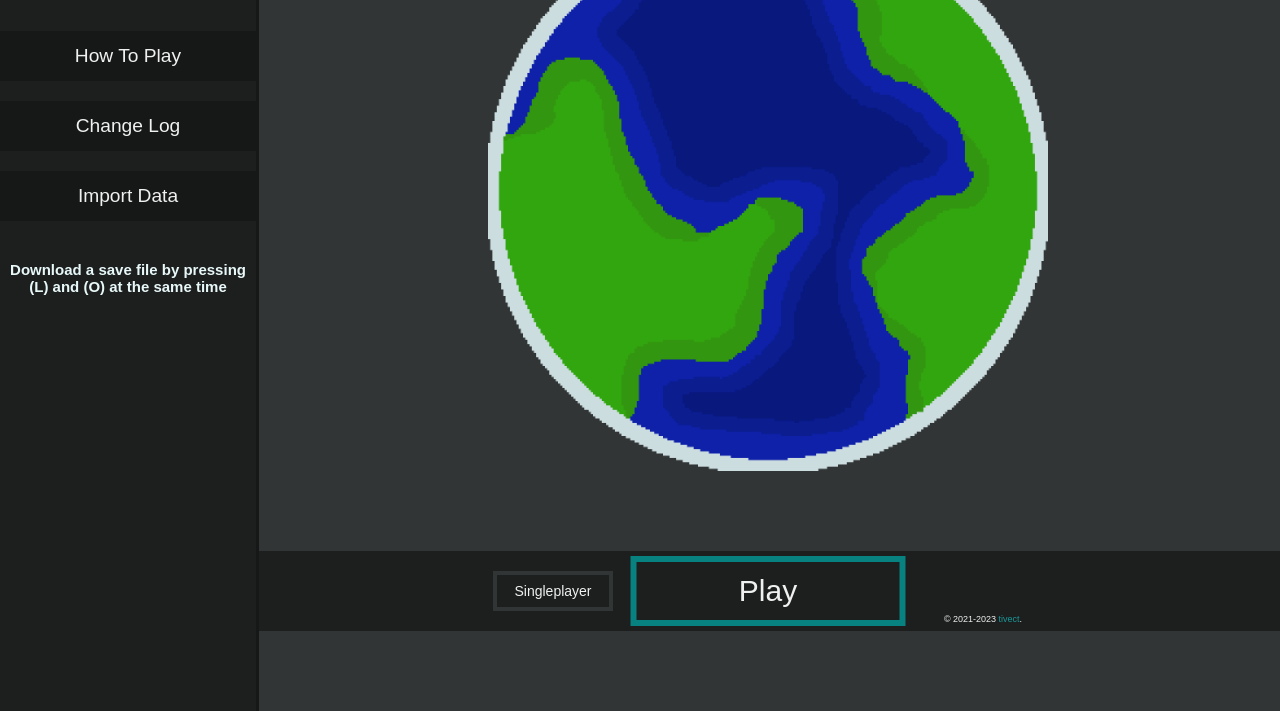
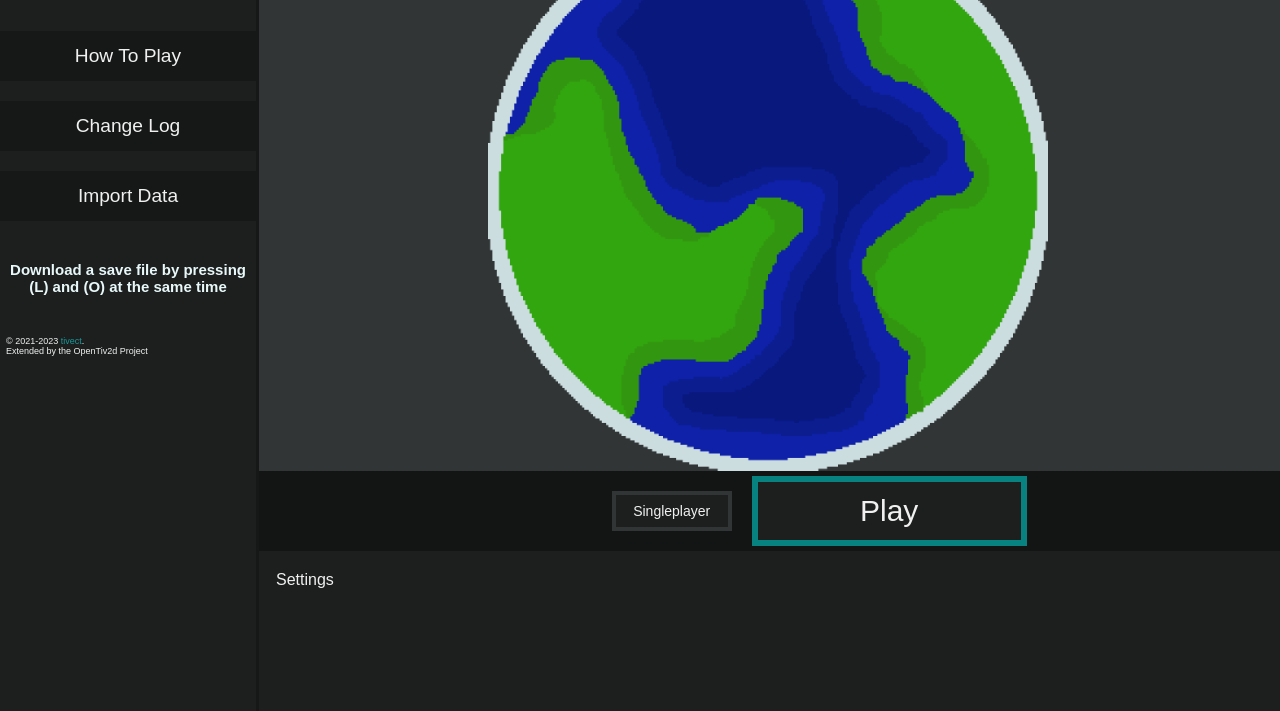
Before and after one commit to Twovect/OpenTiv2d, a plain HTML site: page index.html in a window 1280 px wide. Shown: the part 89-800 px from the top of the page. Drawn offline with Linux system fonts and the light colour scheme.

Commit message:
feat: improve homepage

```diff
--- a/index.html
+++ b/index.html
@@ -2,7 +2,8 @@
 <html>
 
 <!-- Mirrored from game.tivect.com/ by HTTrack Website Copier/3.x [XR&CO'2014], Sun, 29 Jun 2025 22:49:53 GMT -->
-<!-- Later extended -->
+<!-- Originally developed by AMC45 from 2021-2023 -->
+<!-- Later extended by the OpenTiv2d Project starting 2025/06/29 -->
 <head class="noScrollBar">
         <title>tivect</title>
         <meta name="description" content="2D Free Explore Game. Singeplayer & Multiplayer. PvP, PvE, Build.">
@@ -19,6 +20,7 @@
         <link rel="icon" type="image/png" href="icon.png">
     </head>
     <body class="noScrollBar">
+        <div class="bodysplit">
             <div id="menu">
                 <h1 id="menuTtl">tivect</h1>
                 <a href="https://tivect.com/howto.html"><button class="menuButton">How To Play</button></a>
@@ -27,18 +29,31 @@
                 <h1 id="htd">Download a save file by pressing (L) and (O) at the same time</h1>
                 <h1 id="note"></h1>
                 <a hidden="hidden" id="downloadSave" download="world.tivect"></a>
-            <input hidden="hidden" id="saveFile" type="file" onchange=readSave()>
+                <!-- <input hidden="hidden" id="saveFile" type="file" onchange=readSave()> -->
+                <div>
+                    <button id="copyright">
+                        &copy; 2021-2023 <a id="site"href="https://tivect.com/">tivect</a>.
+                        <br>Extended by the OpenTiv2d Project
+                    </button>
+                </div>
             </div>
             <div id="mainScreen">
                 <div id="launcher">
                     <div id="offline">
                         <div id="logoImg"></div>
                     </div>
+                    <div id="bottomMenu">
                         <div id="startBar">
                             <div id="startButtons">
                                 <button id="gameMode">Singleplayer</button>
                                 <button id="start">Play</button>
-                        <button id="copyright">&copy; 2021-2023 <a id="site"href="https://tivect.com/">tivect</a>.</button>
+                            </div>
+                        </div>
+                        <div id="settings">
+                            <div id="innersettings">
+                                Settings
+                            </div>
+                        </div>
                     </div>
                 </div>
             </div>
--- a/launcher.css
+++ b/launcher.css
@@ -1,6 +1,8 @@
 body,html{margin:0; height:100%; width:100%; overflow: hidden;}
 body{
     background-color:#313535;
+    font-family: sans-serif;
+    color: #f0f0f0;
 }
 .noScrollBar::-webkit-scrollbar{
     width: 0%;
@@ -17,32 +19,57 @@ body{
     cursor:pointer;
     color:#088181;
 }
+.bodysplit {
+    display: flex;
+    flex-direction: row;
+}
 #launcher{
     position:relative;
     width: auto;
     height:100%;
+    display: flex;
+    flex-direction: column;
+}
+#bottomMenu{
+    width:100%;
+    flex-grow: 1;
+    background-color:#1d1f1f;
+    display: flex;
+    flex-direction: column;
+    align-items: center;
+    justify-content: center;
 }
 #startBar{
-    position:absolute;
-    width:100%;
-    height:80px;
-    background-color:#1d1f1f;
-    top:80%;
+    width: 100%;
+    background-color: #131414;
+    height: 80px;
+    display: flex;
     align-items: center;
+    justify-content: center;
+}
+#settings{
+    width: 100%;
+    flex-grow: 1;
+    flex-shrink: 0;
+    display: flex;
+    flex-direction: column;
+    justify-content: left;
+    align-items: flex-start;
+    text-align: left;
+    /*padding: 10px;
+    padding-left: 20px;*/
+}
+#innersettings{
+    padding: 20px;
 }
 #start{
-    position: absolute;
     height:70px;
     width:275px;
     background-color:#1d1f1f;
     border:6px solid #088181;
-    transform:translateX(-50%);
-    left:50%;
-    top:5px;
     color:#f0f0f0;
     font-size:30px;
     font-weight: 200px;
-    font-family: sans-serif;
     outline: none;
 }
 #start:hover{
@@ -55,15 +82,14 @@ body{
     border-color:#d3d3d3;
 }
 #gameMode{
-    position: absolute;
-    transform:translateX(-50%);
+    /*position: absolute;
+    transform:translateX(-50%);*/
     width:120px;
     height:40px;
     top:20px;
     background-color: #1d1f1f;
     color:#f0f0f0;
     border:solid 4px #313535;
-    font-family: sans-serif;
     font-size: 14px;
     font-weight: 200px;
     outline: none;
@@ -77,15 +103,14 @@ body{
     border-color: #1d1f1f;
 }
 #startButtons{
-    position:absolute;
-    transform:translateX(-50%);
-    left:50%;
-    width:430px;
+    display: flex;
+    flex-direction: row;
+    justify-content: center;
+    gap: 20px;
+    align-items: center;
+    margin-left: 10%;
 }
 #offline{
-    position:absolute;
-    transform:translateX(-50%);
-    left:50%;
     width:100%;
     height:70%;
 }
@@ -97,10 +122,6 @@ body{
     height:70%;
 }
 #logoImg{
-    position:absolute;
-    transform:translateX(-50%);
-    left:50%;
-    width:100%;
     background-image: url("icon.png");
     background-size: contain;
     background-repeat:no-repeat;
@@ -108,17 +129,13 @@ body{
     height:100%;
 }
 #copyright{
-    position: absolute;
-    width: 165px;
-    transform:translateX(-50%);
-    left:100%;
-    text-align: center;
+    text-align: left;
     background-color: transparent;
     border:none;
     color:#f0f0f0;
     top:62px;
     font-size:9px;
-    font-family: sans-serif;
+    height: 100%;
 }
 #mainScreen{
     position:absolute;
@@ -135,7 +152,6 @@ body{
     background-color: #1d1f1f;
     border-right: solid 3px #161818;
     z-index: 5;
-    font-family: sans-serif;
 }
 .menuButton{
     position:relative;
```
Lines whose indentation alone changed are shown as unchanged.
